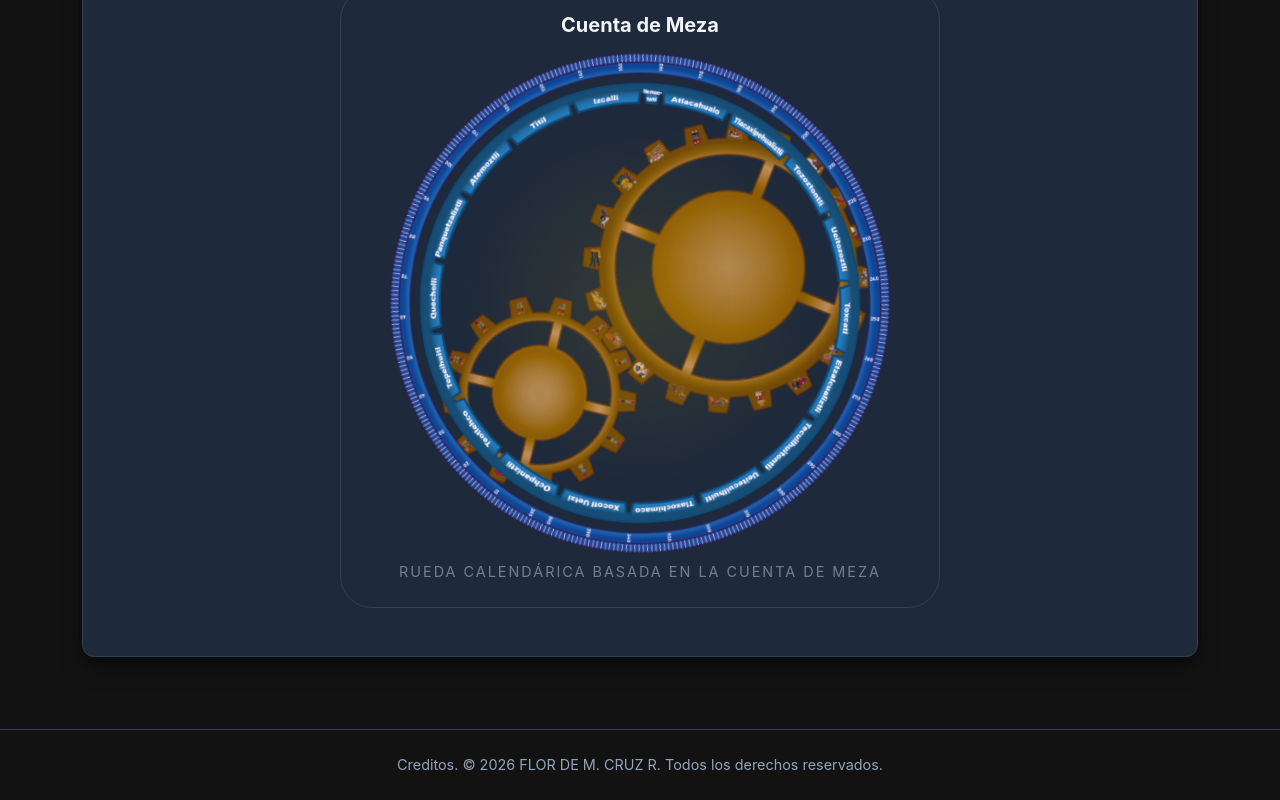
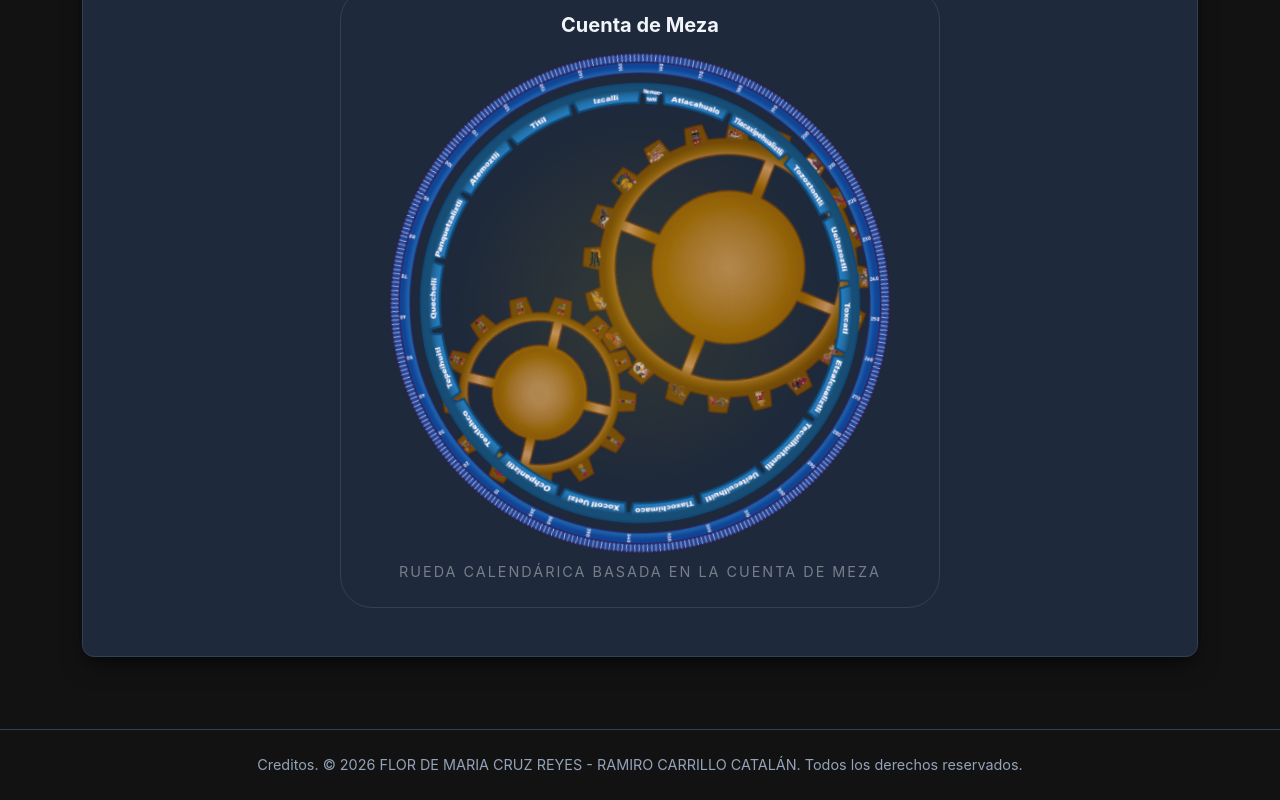
Before and after one commit to BloodyMCode/Cahuitl-Nemi-Machiyotl, a React (Vite) app: page /conversor in a window 1280 px wide. Shown: the part 493-1293 px from the top of the page. Built offline with nearby package versions, Linux system fonts and the light colour scheme; what react-plotly.js would draw is missing.

Commit message:
correlacion y calendario giratorio doble

```diff
--- a/src/App.jsx
+++ b/src/App.jsx
@@ -68,7 +68,7 @@ function AppContent() {
       {/* SI SÍ es la página de Toro, la barra decorativa aparece ABAJO */}
       {esPaginaToro && BarraDecorativa}
       <footer className="text-center mt-5 p-4" style={{ borderTop: theme === 'dark' ? '1px solid #334155' : '1px solid #e2e8f0', color: theme === 'dark' ? '#94a3b8' : '#475569', fontSize: '0.9rem', transition: 'all 0.3s ease' }}>
-        <p className="mb-0">Creditos. © 2026 FLOR DE M. CRUZ R.  Todos los derechos reservados.</p>
+        <p className="mb-0">Creditos. © 2026 FLOR DE MARIA CRUZ REYES - RAMIRO CARRILLO CATALÁN. Todos los derechos reservados.</p>
       </footer>
     </>
   )
--- a/src/components/pages/Conversor.jsx
+++ b/src/components/pages/Conversor.jsx
@@ -309,8 +309,8 @@ const Conversor = () => {
                                         </tbody>
                                     </table>
                                     <small className="text-secondary" style={{ fontSize: '12px', color: '#adb5bd' }}>Hora procesada: {tonalliDia.usedTime}</small><br />
-                                    {tonalliMediodia && (<small className="text-secondary" style={{ fontSize: '12px', color: '#adb5bd' }}>Al medio día de la fecha ingresada el Tonalli es: {tonalliMediodia.numero.español} - {tonalliMediodia.simbolo.español}</small>)}
-                                    {veintenaCaso && (<div className="alert alert-success py-1 small">Esta fecha pertenece a la veintena: {veintenaCaso.veintena} {veintenaCaso.mesIndex !== -1 && `(mes ${veintenaCaso.mesIndex + 1} de 18)`} <br />Día {veintenaCaso.dia} de 365 días</div>)}
+                                    {tonalliMediodia && (<small className="text-secondary" style={{ fontSize: '12px', color: '#adb5bd' }}>Al medio día de la fecha ingresada el Tonalli es:  <b> {tonalliMediodia.numero.español}-{tonalliMediodia.simbolo.español}</b></small>)}
+                                    {veintenaCaso && (<div className="alert alert-success py-1 small">Esta fecha pertenece a la veintena: {veintenaCaso.veintena}</div>)}
                                     {/* <div className="alert alert-secondary py-1 small mb-1">Hora procesada: {tonalliDia.usedTime}</div> */}
                                     {/* <div className="alert alert-info py-1 small">Inicio del año: {tonalliDia.startTime}</div> */}
                                 </div>
```
